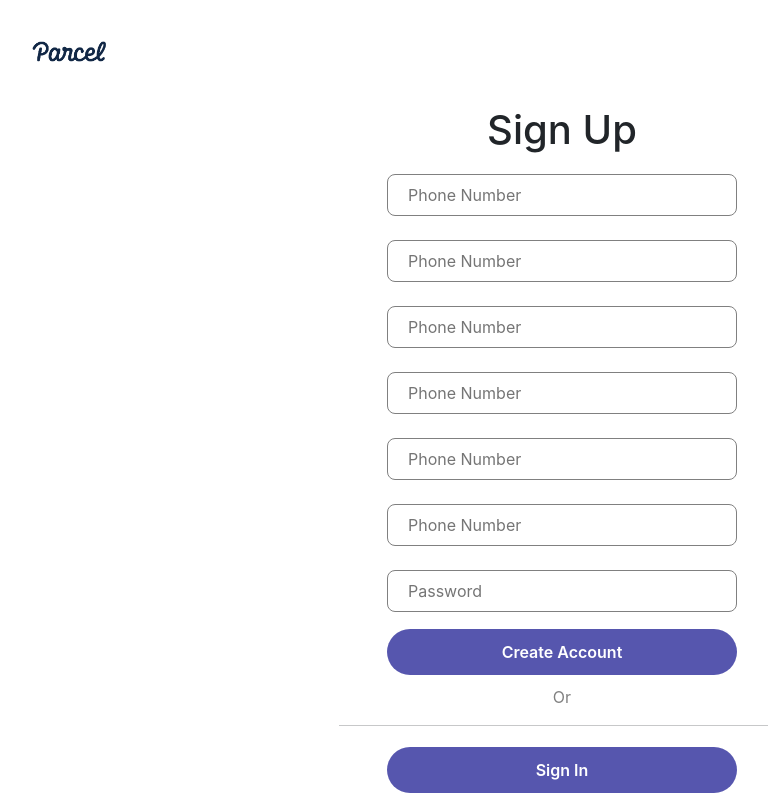
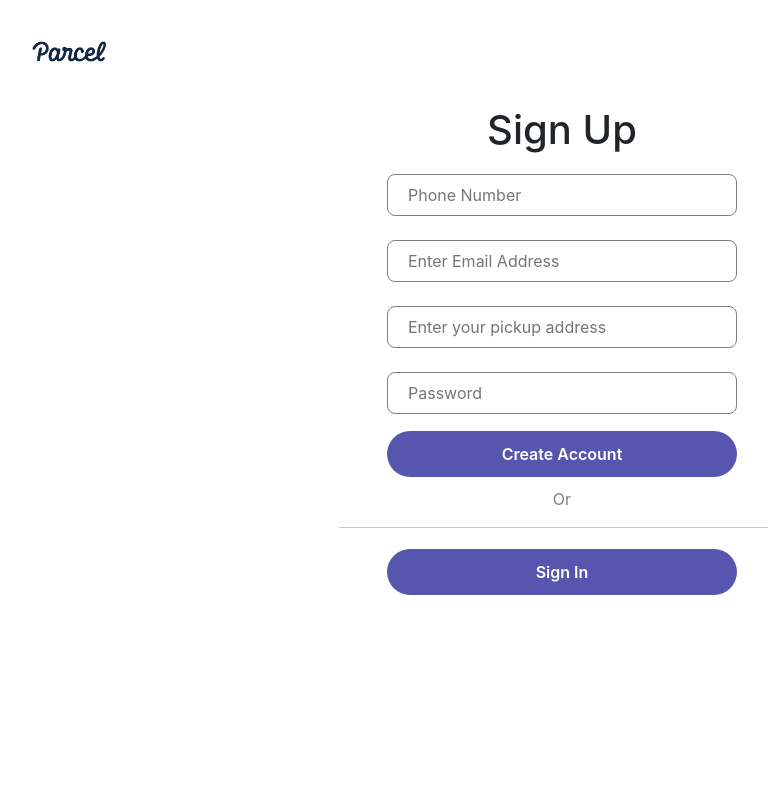
Before and after one commit to ProgrammerRhythm/DeshX-Courier, a React (Create React App) app: page /Signup in a window 1280 px wide. Shown: the whole page, without its empty margins (78-846 px from the left). Built offline with nearby package versions, Linux system fonts and the light colour scheme.

Commit message:
This is one Of the most Populer Courier Services Website in Bangladesh

```diff
--- a/src/App.js
+++ b/src/App.js
@@ -2,7 +2,7 @@ import * as React from "react";
 import { Routes, Route} from "react-router-dom";
 import Dashboard from "./Components/Dashboard/Dashboard";
 import Home from "./Components/Home/Home";
-import Login from "./Components/LogIn/Login";
+import Signup from "./Components/Signup/Signup";
 import NotFound from "./Components/NotFound/NotFound";
 import SignIn from "./Components/SignIn/SignIn";
 function App() {
@@ -12,10 +12,10 @@ function App() {
         <Route path="/" element={<Home />} />
         <Route path="/home" element={<Home />} />
         <Route path="/signin" element={<SignIn />} />
-        <Route path="/signup" element={<Login />} />
+        <Route path="/signup" element={<Signup />} />
         <Route path="/dashboard" element={<Dashboard/>} />
         <Route path="/profileboard" element={<Dashboard/>} />
-        <Route path="/login" element={<Login />} />
+        <Route path="/Signup" element={<Signup />} />
         <Route path="*" element={<NotFound />} />
       </Routes>
     </div>
--- a/src/Components/SignIn/SignIn.css
+++ b/src/Components/SignIn/SignIn.css
@@ -24,7 +24,7 @@
 }
 @media only screen and (max-width:991px) {
     .StyleIt input{
-        width: auto ;
+        width: 250px;
         padding: 8px 20px;
         border-radius: 8px;
         border: 1px solid gray;
--- a/src/Components/LogIn/Login.js
+++ b/src/Components/Signup/Signup.js
@@ -1,5 +1,5 @@
 import React from 'react';
-import './Login.css'
+import './Signup.css'
 import Navbar from '../Navbar/Navbar';
 import { Link } from "react-router-dom";
 
@@ -11,12 +11,9 @@ const Login = () => {
                 <h1>Sign Up</h1>
                 <div className="boxItem">
                     {/* <h5>Phone Number</h5> */}
-                    <input placeholder="Phone Number"type="phone" /><br />
-                    <input placeholder="Phone Number"type="phone" /><br />
-                    <input placeholder="Phone Number"type="phone" /><br />
-                    <input placeholder="Phone Number"type="phone" /><br />
-                    <input placeholder="Phone Number"type="phone" /><br />
-                    <input placeholder="Phone Number"type="phone" /><br />
+                    <input placeholder="Phone Number" type="phone" /><br />
+                    <input type="email" name="" id="" placeholder='Enter Email Address'/><br />
+                    <input type="text" name="" id="" placeholder="Enter your pickup address" /><br />
                     {/* <h5>Password</h5> */}
                     <input placeholder="Password" type="password" id="" /> <br />
                     <Link className='link' to="/signup"><button style={{padding: '10px 30px',borderRadius: '30px'}} className="btn styleBtn">Create Account</button></Link>
```
Also changed, not shown: src/Components/Signup/Signup.css (renamed from src/Components/LogIn/Login.css).
